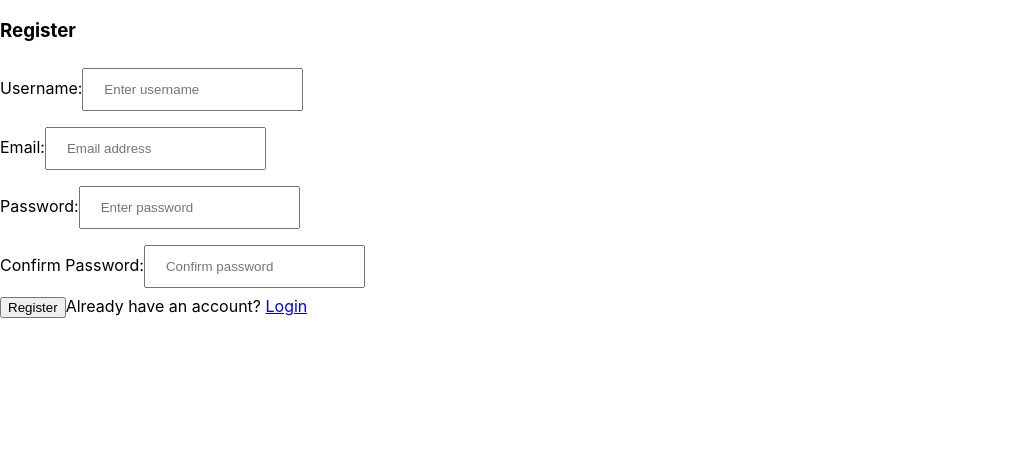
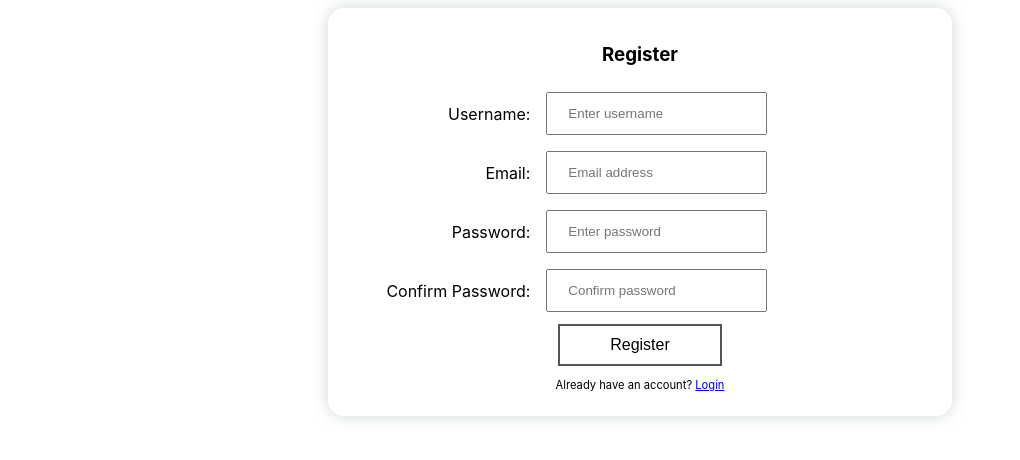
Before and after one commit to romaswe/mern-recipe-app, a React (Create React App) app in the folder client/: page /register in a window 1280 px wide. Shown: the top 460 px of the page, without its empty margins (0-1020 px from the left). Built offline with nearby package versions, Linux system fonts and the light colour scheme; no server answers.

Commit message:
RA-21 Added styke for register screen

```diff
--- a/client/src/components/login/login.css
+++ b/client/src/components/login/login.css
@@ -2,11 +2,12 @@
 	text-align: center;
 }
 
-.form-wrapper {
-	box-shadow: 0 0 1rem rgba(17, 68, 34, 0.2);
-	margin: 0.5rem;
-	padding: 1rem;
-	position: relative;
-	min-height: 15.625rem;
-	border-radius: 1rem;
+.login-screen__forgotpassword {
+	font-size: 0.7rem;
 }
+
+.login-screen__subtext {
+	font-size: 0.7rem;
+	display: block;
+	margin: 0.5rem 0;
+}
--- a/client/src/components/login/login.tsx
+++ b/client/src/components/login/login.tsx
@@ -94,6 +94,7 @@ const LoginComponent = () => {
 						<button
 							type='submit'
 							className='standard-button col-s-12 col-6 col-xl-3'
+							tabIndex={3}
 						>
 							Login
 						</button>
--- a/client/src/components/register/register.css
+++ b/client/src/components/register/register.css
@@ -0,0 +1,20 @@
+.register-screen {
+	text-align: center;
+}
+
+.error-message {
+	background-color: red;
+}
+
+.form-text-align {
+	text-align: end;
+	margin-top: auto;
+	margin-bottom: auto;
+	padding-right: 1rem;
+}
+
+.register-screen__subtext {
+	font-size: 0.7rem;
+	display: block;
+	margin: 0.5rem 0;
+}
--- a/client/src/components/register/register.tsx
+++ b/client/src/components/register/register.tsx
@@ -1,5 +1,5 @@
 import './register.css';
-import { useState } from 'react';
+import { useEffect, useState } from 'react';
 import axios, { AxiosRequestConfig } from 'axios';
 import { Link, useHistory } from 'react-router-dom';
 
@@ -56,12 +56,19 @@ const RegisterComponent = () => {
 	};
 
 	return (
-		<div className='register-screen'>
-			<form onSubmit={registerHandler} className='register-screen__form'>
+		<div className='register-screen grid'>
+			<div className='col-s-0 col-3'></div>
+			<div className='col-s-12 col-6 form-wrapper'>
+				<form
+					onSubmit={registerHandler}
+					className='register-screen__form'
+				>
 					<h3 className='register-screen__title'>Register</h3>
 					{error && <span className='error-message'>{error}</span>}
-				<div className='form-group'>
-					<label htmlFor='name'>Username:</label>
+					<div className='form-group row'>
+						<label htmlFor='name' className='form-text-align col-6'>
+							Username:
+						</label>
 						<input
 							type='text'
 							required
@@ -71,8 +78,13 @@ const RegisterComponent = () => {
 							onChange={(e) => setUsername(e.target.value)}
 						/>
 					</div>
-				<div className='form-group'>
-					<label htmlFor='email'>Email:</label>
+					<div className='form-group row'>
+						<label
+							htmlFor='email'
+							className='form-text-align col-6'
+						>
+							Email:
+						</label>
 						<input
 							type='email'
 							required
@@ -82,8 +94,13 @@ const RegisterComponent = () => {
 							onChange={(e) => setEmail(e.target.value)}
 						/>
 					</div>
-				<div className='form-group'>
-					<label htmlFor='password'>Password:</label>
+					<div className='form-group row'>
+						<label
+							htmlFor='password'
+							className='form-text-align col-6'
+						>
+							Password:
+						</label>
 						<input
 							type='password'
 							required
@@ -94,8 +111,13 @@ const RegisterComponent = () => {
 							onChange={(e) => setPassword(e.target.value)}
 						/>
 					</div>
-				<div className='form-group'>
-					<label htmlFor='confirmpassword'>Confirm Password:</label>
+					<div className='form-group row'>
+						<label
+							htmlFor='confirmpassword'
+							className='form-text-align col-6'
+						>
+							Confirm Password:
+						</label>
 						<input
 							type='password'
 							required
@@ -106,15 +128,18 @@ const RegisterComponent = () => {
 							onChange={(e) => setConfirmPassword(e.target.value)}
 						/>
 					</div>
-				<button type='submit' className='btn btn-primary'>
+					<div className='button-wrapper col-12'>
+						<button type='submit' className='standard-button'>
 							Register
 						</button>
-
+					</div>
 					<span className='register-screen__subtext'>
 						Already have an account? <Link to='/login'>Login</Link>
 					</span>
 				</form>
 			</div>
+			<div className='col-s-0 col-3'></div>
+		</div>
 	);
 };
 
--- a/client/src/index.css
+++ b/client/src/index.css
@@ -12,6 +12,26 @@ code {
 		monospace;
 }
 
+.error-message {
+	width: 100%;
+	display: inline-block;
+	padding: 5px;
+	background: red;
+	color: rgb(0, 0, 0);
+	text-align: center;
+	margin: 0.5rem 0;
+}
+
+.success-message {
+	width: 100%;
+	display: inline-block;
+	padding: 5px;
+	background: green;
+	color: rgb(0, 0, 0);
+	text-align: center;
+	margin: 0.5rem 0;
+}
+
 .standard-button {
 	background-color: white;
 	color: black;
@@ -24,6 +44,15 @@ code {
 	margin: 4px 2px;
 	transition-duration: 0.4s;
 	cursor: pointer;
+}
+
+.form-wrapper {
+	box-shadow: 0 0 1rem rgba(17, 68, 34, 0.2);
+	margin: 0.5rem;
+	padding: 1rem;
+	position: relative;
+	min-height: 15.625rem;
+	border-radius: 1rem;
 }
 
 .standard-button:hover {
```
Also changed, not shown: client/src/App.css (indentation only). Lines whose indentation alone changed are shown as unchanged.
